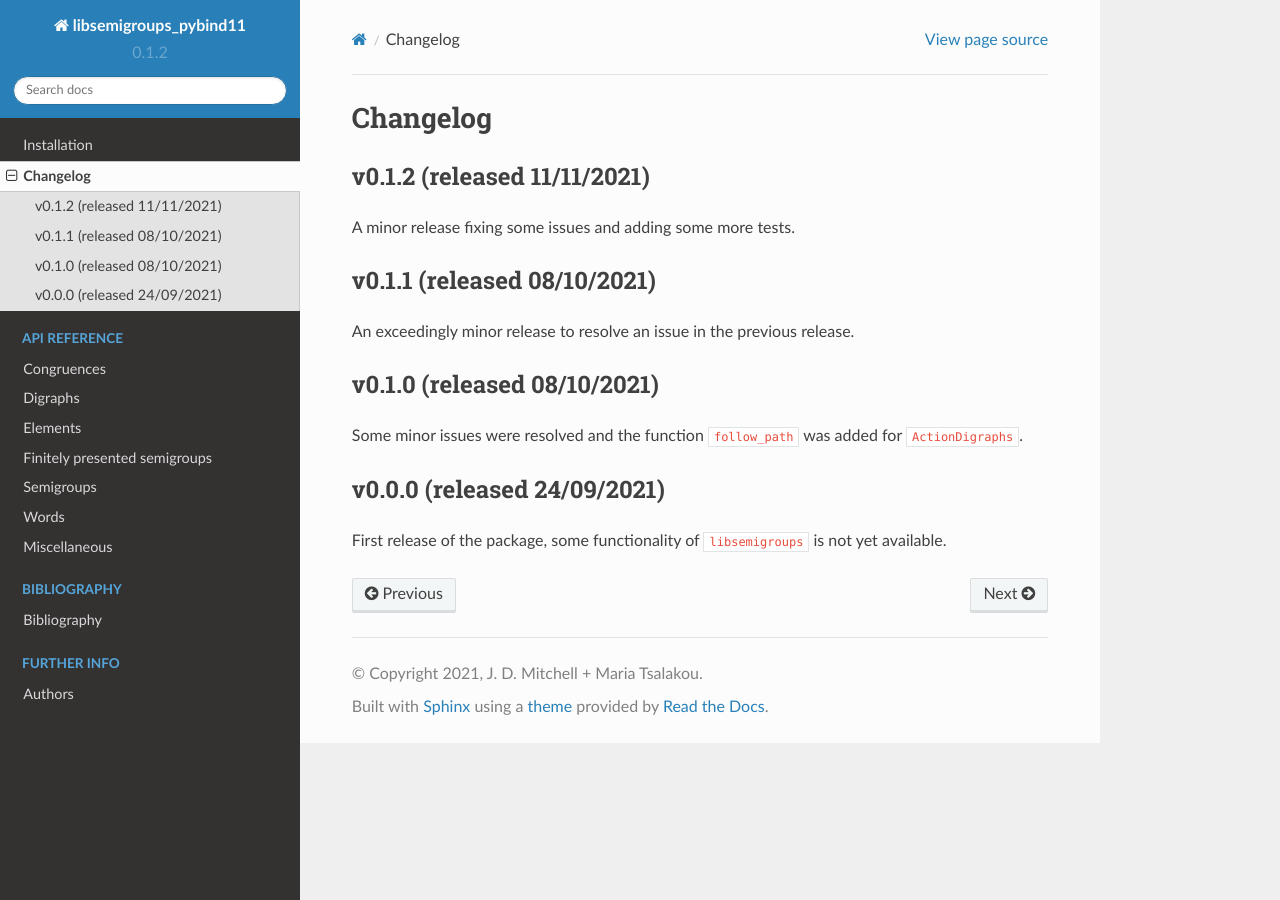
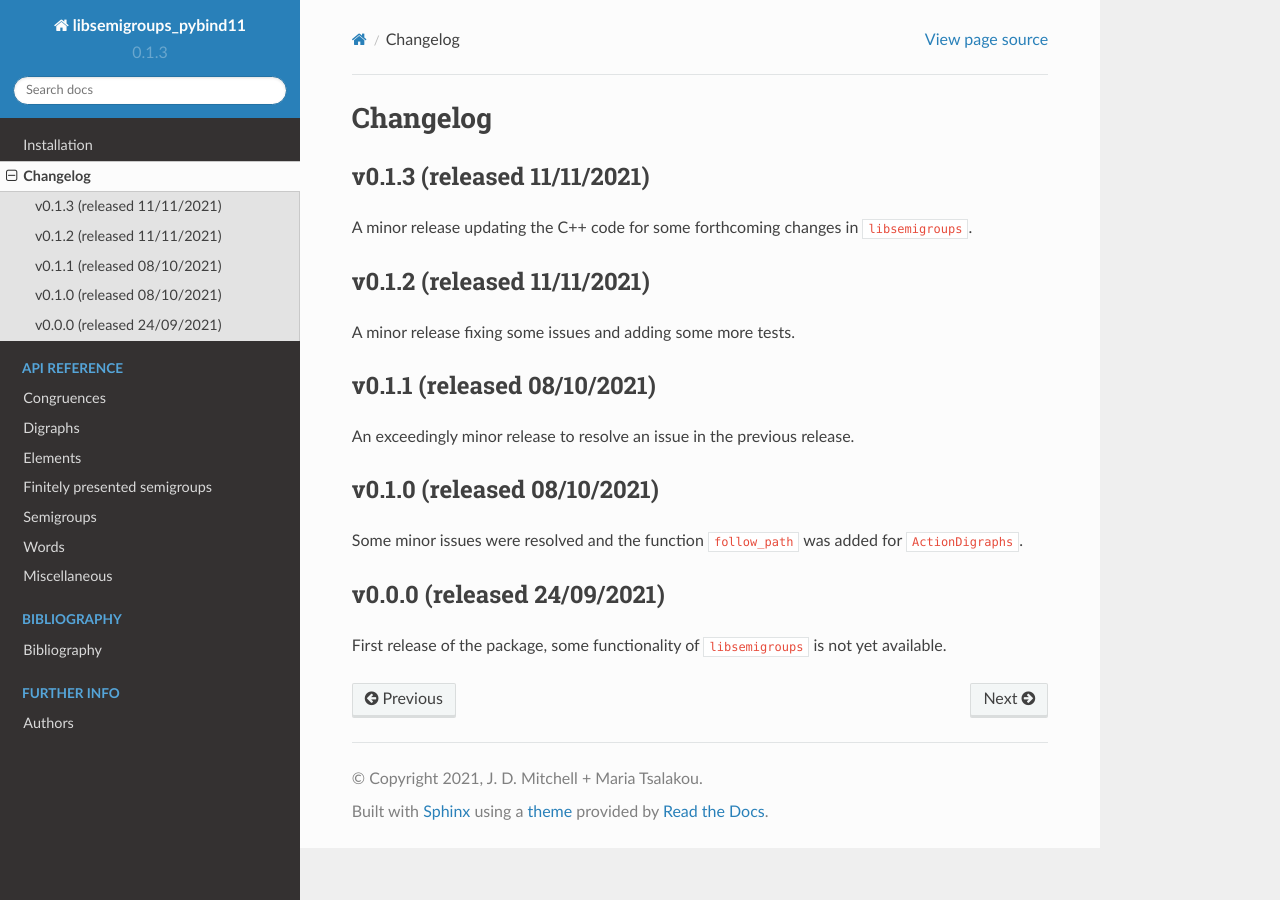
Before and after one commit to libsemigroups/libsemigroups_pybind11, a Sphinx documentation site: the page built from docs/source/changelog.rst, in a window 1280 px wide. Built offline with Sphinx 7.4.7 and the Read the Docs theme 2.0.0, drawn with Linux system fonts in a browser that asks for light colours; pages that are not in the unit, such as notebooks, are missing from menus.

Commit message:
Update version etc for v0.1.3

```diff
--- a/docs/source/changelog.rst
+++ b/docs/source/changelog.rst
@@ -6,6 +6,12 @@
 
 Changelog
 =========
+
+v0.1.3 (released 11/11/2021)
+----------------------------
+
+A minor release updating the C++ code for some forthcoming changes in
+``libsemigroups``.
 
 v0.1.2 (released 11/11/2021)
 ----------------------------
--- a/docs/source/conf.py
+++ b/docs/source/conf.py
@@ -27,8 +27,8 @@ master_doc = "index"
 project = u"libsemigroups_pybind11"
 copyright = u"2021, J. D. Mitchell + Maria Tsalakou"
 author = u"J. D. Mitchell"
-version = u"0.1.2"
-release = u"0.1.2"
+version = u"0.1.3"
+release = u"0.1.3"
 language = None
 exclude_patterns = ["_build"]
 pygments_style = "sphinx"
--- a/docs/source/index.rst
+++ b/docs/source/index.rst
@@ -1,4 +1,4 @@
-libsemigroups_pybind11 - Version 0.1.2
+libsemigroups_pybind11 - Version 0.1.3
 ======================================
 
 python bindings for the C++ library libsemigroups
--- a/docs/source/install.rst
+++ b/docs/source/install.rst
@@ -4,7 +4,7 @@
 
    The full license is in the file LICENSE, distributed with this software.
 
-.. |libsemigroups-pybind11-version| replace:: 0.1.2
+.. |libsemigroups-pybind11-version| replace:: 0.1.3
 
 Installation
 ============
--- a/setup.py
+++ b/setup.py
@@ -21,7 +21,7 @@ from packaging import version
 from pybind11.setup_helpers import Pybind11Extension, build_ext
 from setuptools import setup, find_packages
 
-__version__ = "0.1.2"
+__version__ = "0.1.3"
 
 
 def minimum_libsemigroups_version():
```
Also changed, not shown: README.md (+5 -5 lines).
